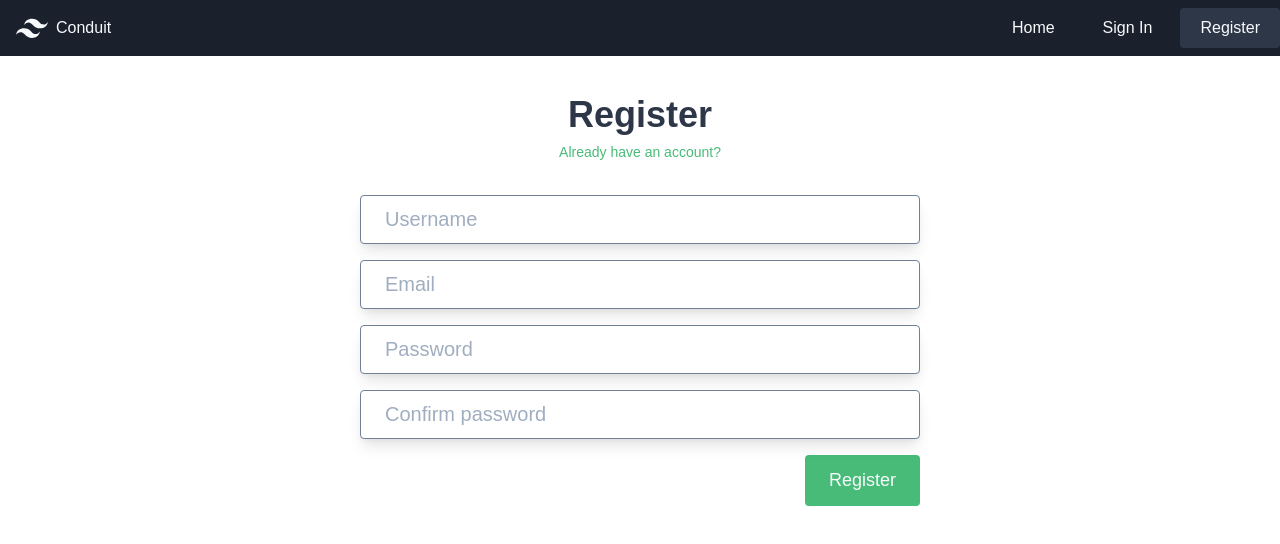
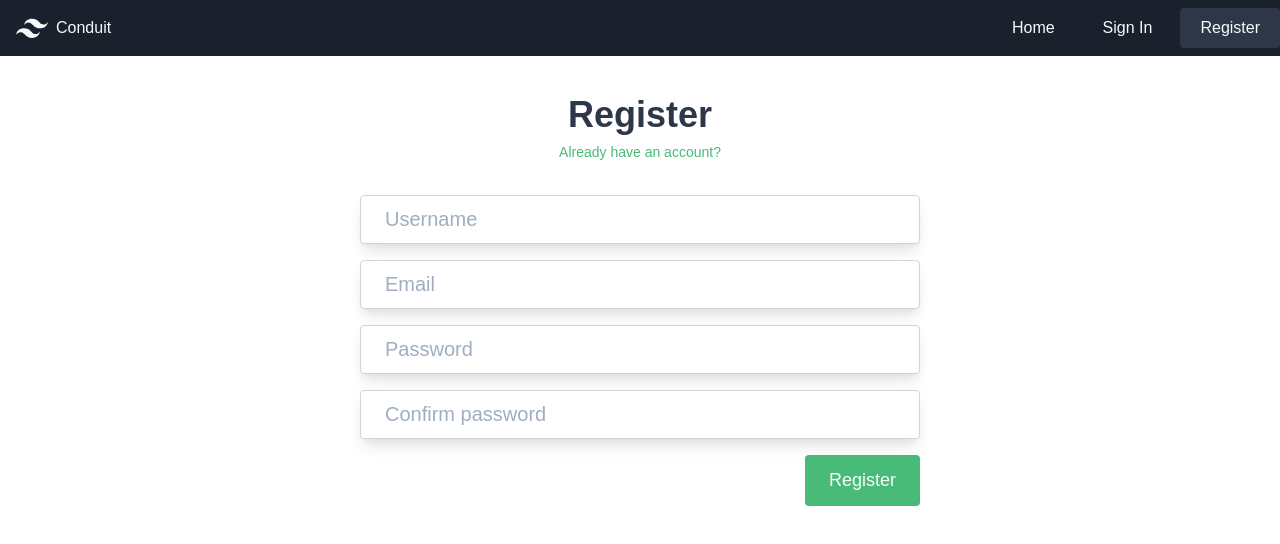
Before and after one commit to pepperwood998/blog-me, a Next.js app: page /register in a window 1280 px wide. Shown: the top 544 px of the page. Built offline with nearby package versions, Linux system fonts and the light colour scheme.

Commit message:
Add some color change

```diff
--- a/components/FeedCard.js
+++ b/components/FeedCard.js
@@ -59,7 +59,7 @@ export default function FeedCard(props) {
         <p className="text-sm text-primary-300 mb-4">{article.description}</p>
         <div className="float-left mb-2">
           <Link href="/article/slug">
-            <a className="text-xs text-primary-500 hover:text-gray-700">
+            <a className="text-xs text-primary-500 hover:text-primary-300">
               Read more...
             </a>
           </Link>
--- a/style/global.scss
+++ b/style/global.scss
@@ -56,7 +56,7 @@ form input {
 }
 
 .input-text {
-  @apply shadow-lg border border-primary-400 rounded w-full py-3 px-6 text-primary-300 text-xl leading-5;
+  @apply shadow-lg border border-primary-600 rounded w-full py-3 px-6 text-primary-300 text-xl leading-5;
   &:focus {
     @apply outline-none shadow-outline border-transparent;
   }
--- a/tailwind.config.js
+++ b/tailwind.config.js
@@ -29,6 +29,7 @@ module.exports = {
       ...theme("colors"),
       "theme-500": "#48bb78",
       "primary-400": "#718096",
+      "primary-600": "#cbd5e0",
       "primary-700": "#e2e8f0"
     })
   },
```
